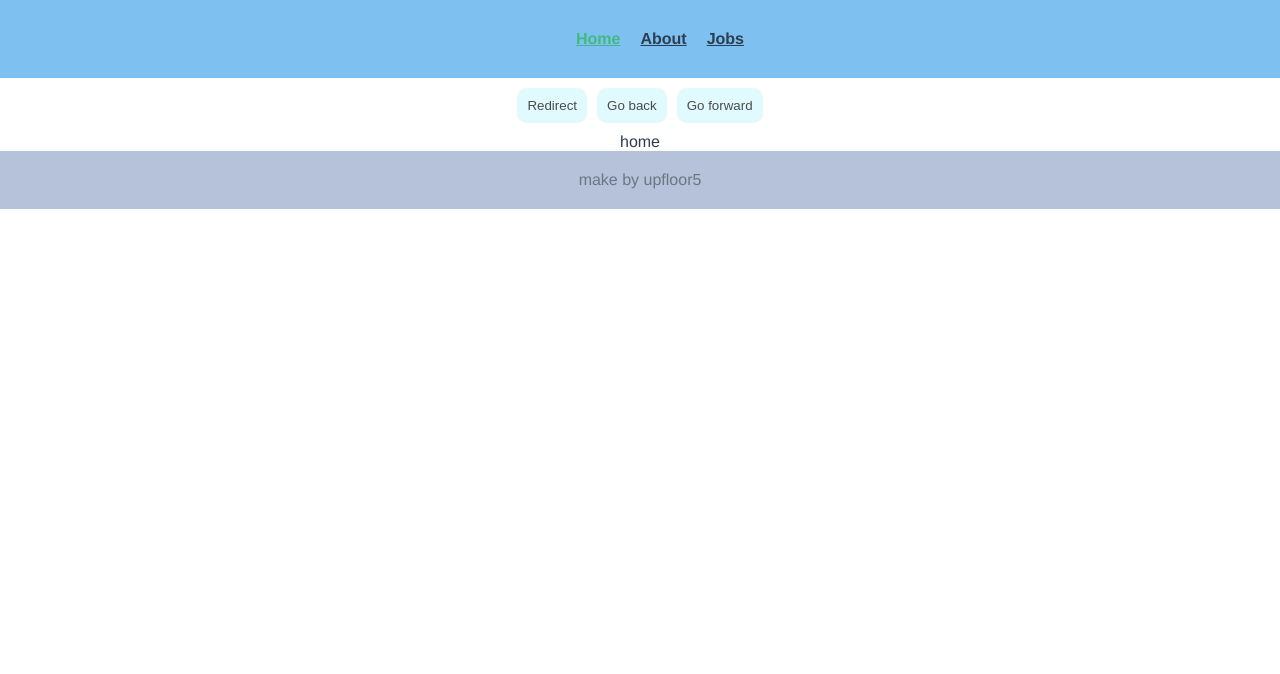
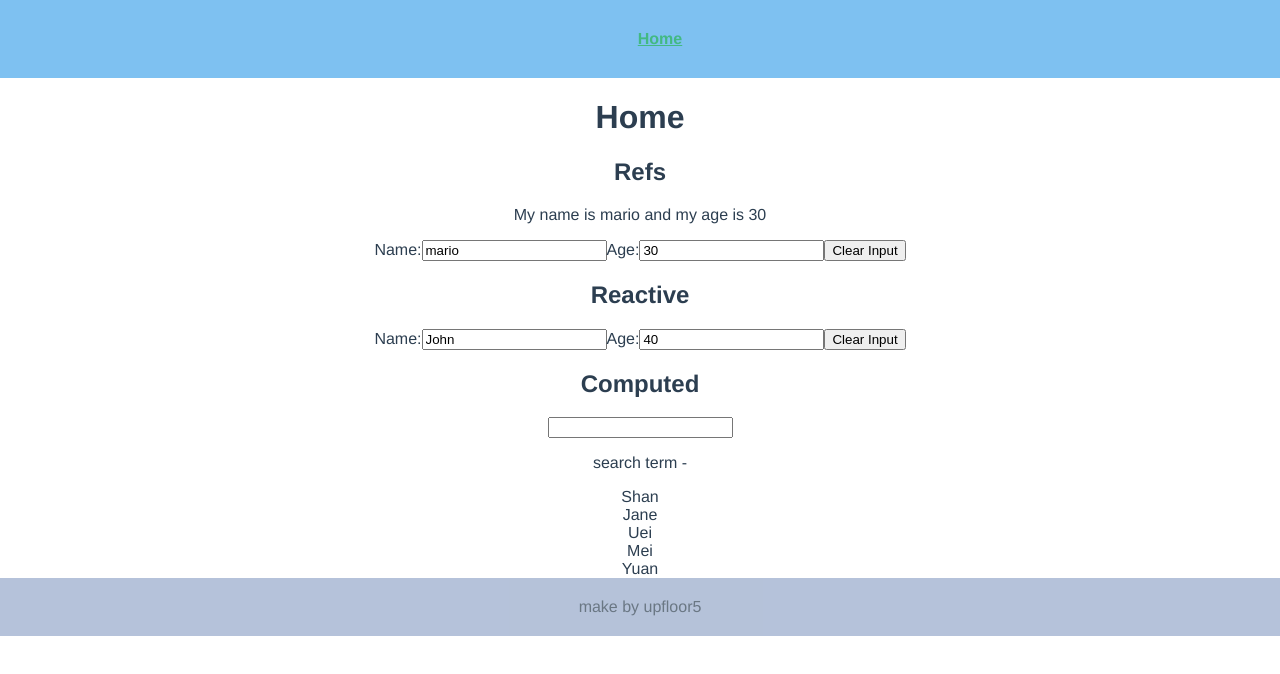
Before and after one commit to Ponpon55837/Vue3Learning, a Vue app: page / in a window 1280 px wide. Shown: the top 674 px of the page. Built offline with nearby package versions, Linux system fonts and the light colour scheme.

Commit message:
add new class for composition API

```diff
--- a/src/App.vue
+++ b/src/App.vue
@@ -1,11 +1,5 @@
 <template>
   <Nav />
-
-  <div class="controlbutton">
-    <button @click='redirect'>Redirect</button>
-    <button @click='back'>Go back</button>
-    <button @click='forward'>Go forward</button>
-  </div>
 
   <!-- 這裡的router-view會抓取Nav當中router-link的連結做為內容輸出 -->
   <router-view />
--- a/src/index.css
+++ b/src/index.css
@@ -39,23 +39,6 @@ body {
   color: #42b983;
 }
 
-.controlbutton {
-  display: flex;
-  justify-content: center;
-}
-.controlbutton button {
-  margin: 10px 5px;
-  padding: 10px;
-  background: #D3F8FD;
-  border-radius: 10px;
-  border: none;
-  opacity: .7
-}
-.controlbutton button:hover {
-  opacity: 1;
-}
-
-
 .footer {
   display: flex;
   justify-content: center;
--- a/src/main.js
+++ b/src/main.js
@@ -1,7 +1,7 @@
 import { createApp } from 'vue'
 import App from './App.vue'
 import './index.css'
-import './style/job.css'
+import './style/home.css'
 import router from './router/index.js'
 
 createApp(App).use(router).mount('#app')
--- a/src/outerComponents/Nav.vue
+++ b/src/outerComponents/Nav.vue
@@ -1,8 +1,6 @@
 <template>
   <div id="nav" @scroll='handleScroll' :class="{ opacityReduce: active }">
     <router-link :to="{ name: 'Home', params: {} }">Home</router-link>
-    <router-link :to="{ name: 'About', params: {} }">About</router-link>
-    <router-link :to="{ name: 'Jobs', params: {} }">Jobs</router-link>
   </div>
 </template>
 
--- a/src/router/index.js
+++ b/src/router/index.js
@@ -10,25 +10,7 @@ const routes = [
     path: '/',
     name: 'Home',
     component: Home
-  }, {
-    path: '/about',
-    name: 'About',
-    component: About
-  }, {
-    path: '/jobs',
-    name: 'Jobs',
-    component: Jobs
-  }, {
-    path: '/jobs/:id',
-    name: 'JobsDetails',
-    component: JobsDetails,
-    // 使用props: true這樣就不需要在使用data() {}，來接資料，直接使用props: ['id', 'details']即可
-    props: true
-  }, {
-  // redirect page，這個例子是說如果你網址輸入all-jobs，會被轉址到jobs去
-    path: '/all-jobs',
-    redirect: '/jobs'
-  }, {
+  },{
   // catch all 404，使用catchAll去判斷這個網址存不存在
     path: '/:catchAll(.*)',
     name: 'NotFound',
--- /dev/null
+++ b/src/style/home.css
@@ -0,0 +1,3 @@
+.content {
+  flex-direction: column;
+}
--- a/src/style/job.css
+++ /dev/null
@@ -1,17 +0,0 @@
-.job a {
-  text-decoration:none;
-}
-
-.job h2 {
-  display: flex;
-  flex-direction: row;
-  justify-content: center;
-  max-width: 600px;
-  background: #f4f4f4;
-  padding: 20px;
-  border-radius: 10px;
-  margin: 10px auto;
-}
-.job h2:hover {
-  background: #96A9CA;
-}
--- a/src/views/About.vue
+++ /dev/null
@@ -1,11 +0,0 @@
-<template>
-  <div class=''>
-    about
-  </div>
-</template>
-
-<script>
-export default {
-
-}
-</script>
--- a/src/views/Home.vue
+++ b/src/views/Home.vue
@@ -1,11 +1,88 @@
 <template>
-  <div class=''>
-    home
+  <div class='home'>
+    <h1>Home</h1>
+  </div>
+  <div class="content">
+    <h2>Refs</h2>
+    <p>My name is {{ init.name }} and my age is {{ init.age }}</p>
+    <label>Name:</label>
+    <input type="text" v-model="init.name" />
+    <label>Age:</label>
+    <input type="text" v-model="init.age">
+    <button @click='updateValue(init)'>Clear Input</button>
+
+    <h2>Reactive</h2>
+    <label>Name:</label>
+    <input type="text" v-model="initTwo.name" />
+    <label>Age:</label>
+    <input type="text" v-model="initTwo.age">
+    <button @click='updateValue(initTwo)'>Clear Input</button>
+
+    <h2>Computed</h2>
+    <!-- 使用v-model把輸入的值綁到searchMember這個ref裡面 -->
+    <input type="text" v-model="searchMember">
+    <p>search term - {{ searchMember }}</p>
+    <!-- 一開始因為搜尋框沒有值，所以會return原始陣列，就是members這個陣列 -->
+    <div v-for="member in matchMembers" :key="member">
+      {{ member }}
+    </div>
   </div>
 </template>
 
 <script>
+import { ref, reactive, computed, watch, watchEffect } from 'vue'
+
 export default {
+  name: 'Home',
+  setup() {
+    const init = ref({
+      name: 'mario',
+      age: 30
+    })
 
+    // reactive用法與ref基本一樣但是在function呼叫reactive的內容時，原先要寫成init.value.name = 'XXXX'，現在使用reactive則是直接寫initTwo.name = 'XXXX'
+    // reactive跟ref最大的差別在在於需要寫成物件的形式，而ref可以單獨使用
+    // 例如 const aaa = ref('bbb')，但是const aaa = reactive('bbb')在呼叫時只有ref的值可以被改變，reactive的值無法
+    const initTwo = reactive({
+      name: 'John',
+      age: 40
+    })
+
+    const updateValue = (target) => {
+      // 使用ref之後，如果要變動值，要使用xxx.value來改變值，而不是原本的xxx = OOO
+      // 例如原本寫成let name = ref('mario')，變動時要用name.value = 'XXXX'
+
+      // 如果是用定義一個物件底下的變數的話，這邊value必須放在這個物件後面，而不是變數後面
+      // 所以要寫成init.value.name = 'XXXX'，而不是init.name.value這個方式不行
+      // init.value.name = ''
+      // init.value.age = ''
+
+      // 使用傳入變數的方式來定義物件，這樣呼叫底下的變數可以直接省去使用value
+      target.name = ''
+      target.age = ''
+    }
+
+    const searchMember = ref('')
+    const members = ref(['Shan', 'Jane', 'Uei', 'Mei', 'Yuan'])
+    console.log(searchMember.value)
+
+    const matchMembers = computed(() => {
+      // 如果searchMember的值有變動，進行計算，這邊是回返一個過濾過只包含目前searchMember有的值的陣列，當searchMember為空值，則會回返一個完整的members陣列
+      return members.value.filter(mem => mem.includes(searchMember.value))
+    })
+
+    // 執行watch查看的function才會呼叫這個watch function的內容
+    watch(searchMember, () => {
+      console.log('watch function')
+    })
+
+    // 就跟react hooks的 useEffect差不多
+    watchEffect(() => {
+      console.log('watchEffect function')
+    })
+
+    // 使用setup時，要記得把物件或是變數return出來，才能被使用
+    return { init, initTwo, updateValue, searchMember, matchMembers }
+  }
 }
 </script>
--- a/src/views/job/Jobs.vue
+++ /dev/null
@@ -1,39 +0,0 @@
-<template>
-  <h1>Jobs</h1>
-  <div v-if="jobs.length">
-    <div class="job" v-for="job in jobs" key='job.id' :title='job.title'>
-      <router-link
-        :to="{
-          /* 使用name將值傳入指定的components，這邊就是指定傳入JobsDetails */
-          name: 'JobsDetails',
-          /* params將指定的值傳如，這樣在components裡面只要用props接著值就可以使用了 */
-          params: { id: job.id, title: job.title, details: job.details }
-        }">
-        <h2>{{ job.title }}</h2>
-      </router-link>
-    </div>
-  </div>
-  <div v-else>
-    <p>Jobs content is loading...</p>
-  </div>
-</template>
-
-<script>
-import JobsDetails from './JobsDetails.vue'
-
-export default {
-  data() {
-    return {
-      jobs: [],
-      url: '/jobs'
-    }
-  },
-  mounted() {
-    // 這邊是用json-server來跑，要在終端機執行json-server --watch data/content.json --port 3004，這裡指定port是為了避免跟vite重複使用port 3000
-    fetch(`http://localhost:3004${this.url}`)
-    .then(res => res.json())
-    .then(data => this.jobs = data )
-    .catch(err => console.log(err.message))
-  }
-}
-</script>
--- a/src/views/job/JobsDetails.vue
+++ /dev/null
@@ -1,17 +0,0 @@
-<template>
-  <h1>{{ title }}</h1>
-  <p>The job id is {{ id }}</p>
-  <p>{{ details }}</p>
-</template>
-
-<script>
-export default {
-  props: ['id', 'title', 'details']
-  // data() {
-  //   return {
-  //     id: this.$route.params.id,
-  //     details: this.$route.params.details
-  //   }
-  // }
-}
-</script>
```
